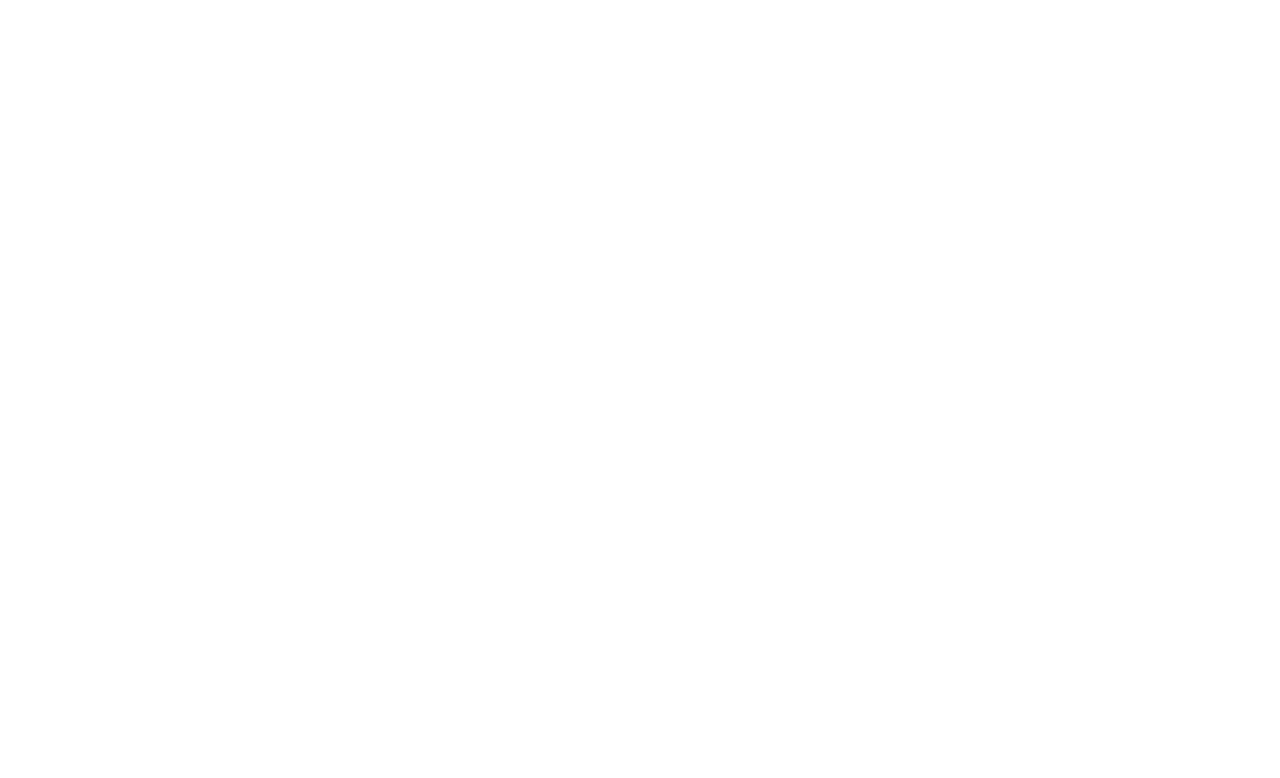
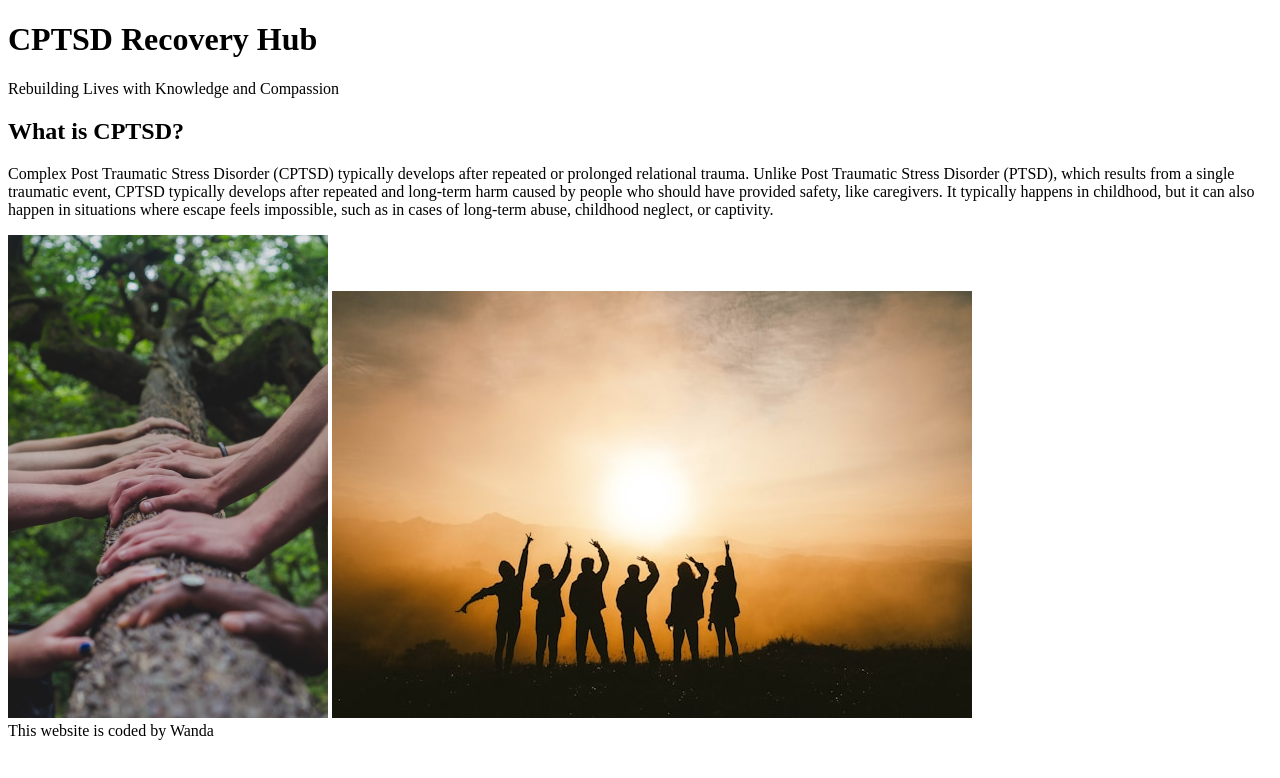
Before and after one commit to wandawiw/capstone, a plain HTML site: page index.html in a window 1280 px wide. Drawn offline with Linux system fonts and the light colour scheme.

Commit message:
Added images

```diff
--- a/index.html
+++ b/index.html
@@ -5,5 +5,28 @@
     <meta charset="utf-8">
 </head>
 <body>
+    <header>
+        <h1>CPTSD Recovery Hub</h1>
+        <p>Rebuilding Lives with Knowledge and Compassion</p>
+    </header>
+    <main>
+        <section>
+            <h2>What is CPTSD?</h2>
+            <p>Complex Post Traumatic Stress Disorder (CPTSD) typically develops after repeated or prolonged relational trauma. Unlike Post Traumatic Stress Disorder (PTSD), which results from a single traumatic event, CPTSD typically develops after repeated and long-term harm caused by people who should have provided safety, like caregivers. It typically happens in childhood, but it can also happen in situations where escape feels impossible, such as in cases of long-term abuse, childhood neglect, or captivity.
+            </p>
+        </section>
+        <section>
+            <img
+                src="./image/shane-rounce-DNkoNXQti3c-unsplash (1).jpg" alt="Photo of people gathering together"
+            width="320"
+            height="483"
+            />
+            <img
+            src="image/chang-duong-Sj0iMtq_Z4w-unsplash.jpg"
+            alt="Photo of people"
+            />
+        </section>
+            <footer>This website is coded by Wanda</footer>
+    </main>
 </body>
 </html>
```
Also changed, not shown: image/chang-duong-Sj0iMtq_Z4w-unsplash.jpg (added), image/shane-rounce-DNkoNXQti3c-unsplash (1).jpg (added).
